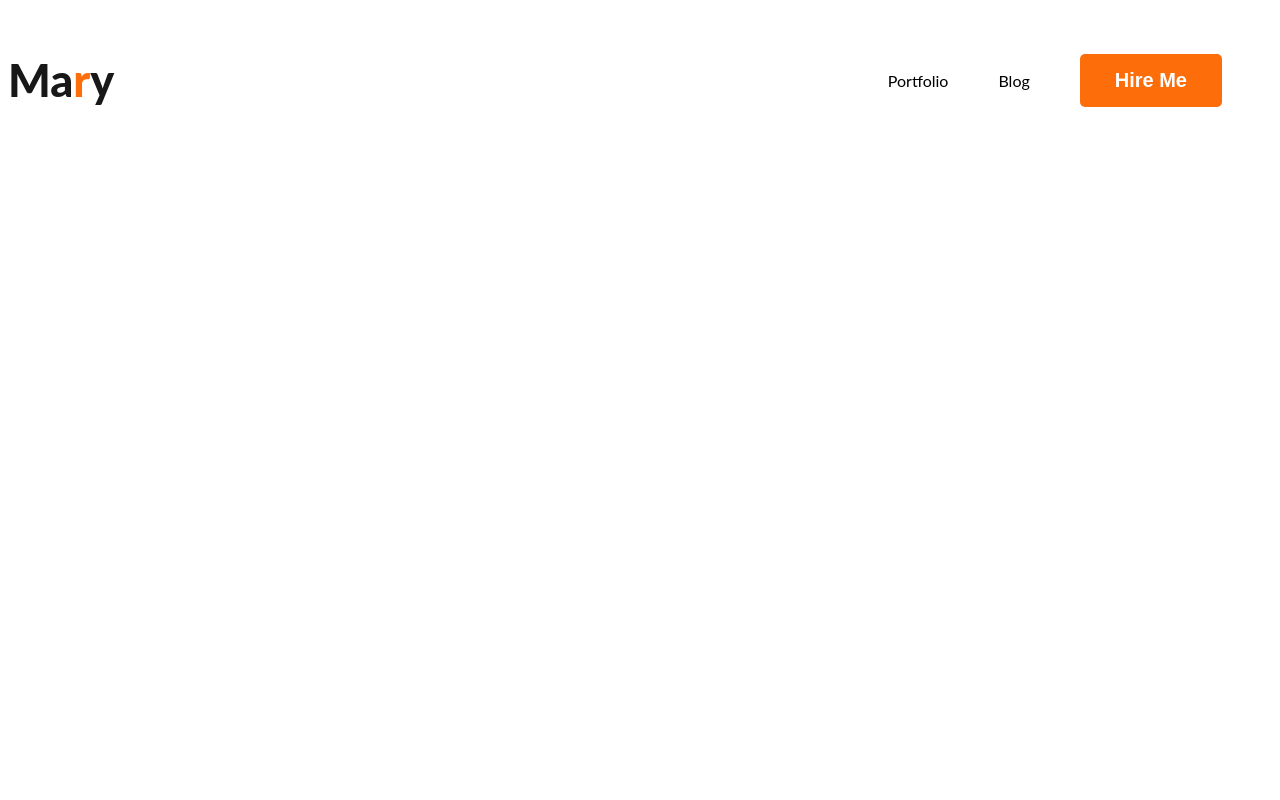
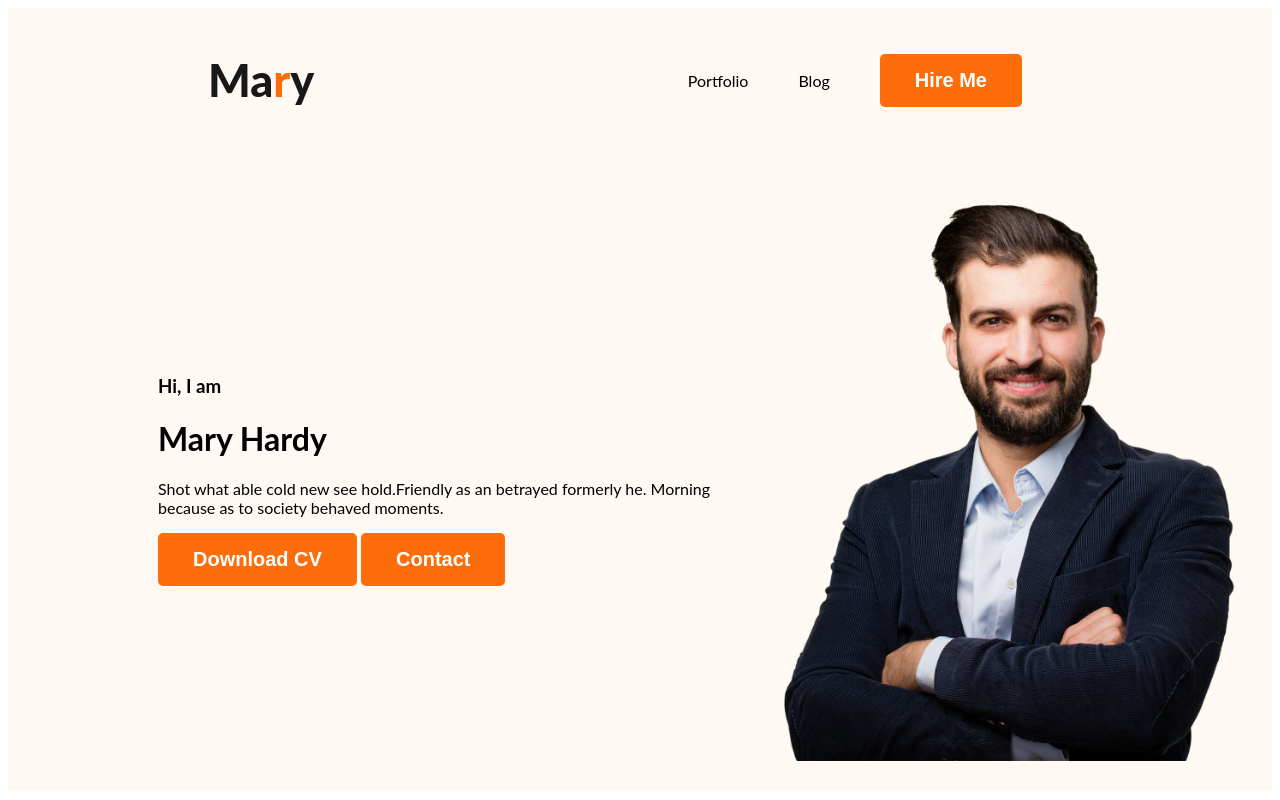
Before and after one commit to Ruksana182/webdeveloper-portfolio, a plain HTML site: page webdeveloper-portfolio/index.html in a window 1280 px wide. Drawn offline with Linux system fonts and the light colour scheme.

Commit message:
added image

```diff
--- a/webdeveloper-portfolio/index.html
+++ b/webdeveloper-portfolio/index.html
@@ -10,7 +10,7 @@
     <link rel="stylesheet" href="portfolio.css">
 </head>
 <body>
-    <header>
+    <header class="header">
         <nav>
             <h3 class ="nav-title">Ma<span class="text-primary">r</span>y</h2>
             <ul>
@@ -19,6 +19,16 @@
                 <li><button class="btn-primary">Hire Me</button></li>
             </ul>
         </nav>
+        <div class="banner">
+            <div class="banner-content">
+                <h3 class="banner-greeting">Hi, I  am</h3>
+                <h1 class="banner-title">Mary Hardy</h1>
+                <p>Shot what able cold new see hold.Friendly as an betrayed formerly he. Morning because as to society behaved moments. </p>
+                <button class="btn-primary">Download CV</button>
+                <button class="btn-primary">Contact</button>
+            </div>
+            <img class="profile-pic" src="images/hardy.png" alt="image">
+        </div>
     </header>
     <main>
 
--- a/webdeveloper-portfolio/portfolio.css
+++ b/webdeveloper-portfolio/portfolio.css
@@ -2,6 +2,7 @@ nav{
     display:flex;
     align-items: center;
     justify-content: space-between;
+    margin:0 200px;
 }
 
 body{
@@ -44,3 +45,14 @@ nav a {
 .text-primary{
     color:#FD6E0A;
 }
+.header{
+    background-color:#FFF8F3;
+}
+.banner{
+    padding: 30px 30px 30px 150px;
+    display:flex;
+    align-items: center;
+}
+.banner .profile-pic{
+    width: 500px;
+}
```
